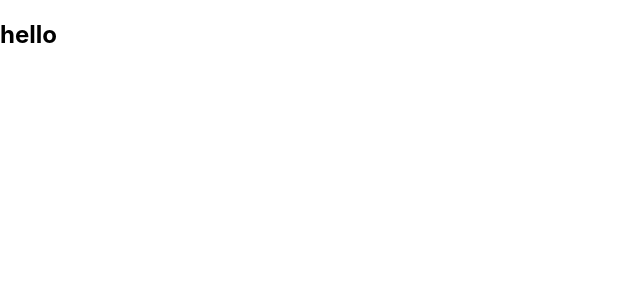
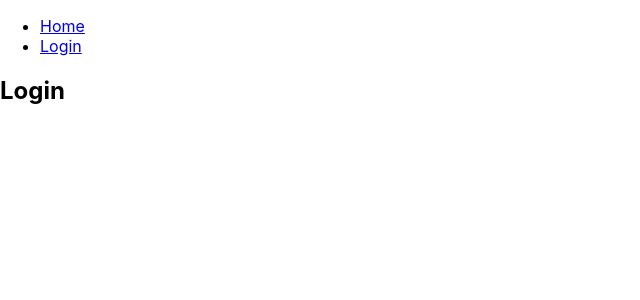
Before and after one commit to YemekSepeti-WebAPI-Bootcamp/frontend_w2_d1_caps, a React (Create React App) app: page /login in a window 1280 px wide. Shown: the top 300 px of the page, without its empty margins (0-640 px from the left). Built offline with nearby package versions, Linux system fonts and the light colour scheme.

Commit message:
router implementation

```diff
--- a/package.json
+++ b/package.json
@@ -10,6 +10,7 @@
     "@testing-library/user-event": "^12.1.10",
     "react": "^17.0.1",
     "react-dom": "^17.0.1",
+    "react-router-dom": "^5.2.0",
     "react-scripts": "4.0.3",
     "web-vitals": "^1.0.1"
   },
--- /dev/null
+++ b/src/AboutUs.js
@@ -0,0 +1,5 @@
+const AboutUs = () => {
+    return <h2>About Us</h2>
+}
+
+export default AboutUs
--- /dev/null
+++ b/src/Login.js
@@ -0,0 +1,5 @@
+const Login = () => {
+    return <h2>Login</h2>
+}
+
+export default Login
--- /dev/null
+++ b/src/SignIn.js
@@ -0,0 +1,5 @@
+const SignIn = () => {
+    return <h2>Sign In</h2>
+}
+
+export default SignIn
--- a/src/index.js
+++ b/src/index.js
@@ -1,5 +1,11 @@
 import React from "react";
 import ReactDOM from "react-dom";
+import {
+  BrowserRouter as Router,
+  Switch,
+  Route,
+  Link
+} from "react-router-dom";
 
 import { createMuiTheme, ThemeProvider } from '@material-ui/core/styles';
 import blue from '@material-ui/core/colors/blue';
@@ -7,6 +13,9 @@ import green from '@material-ui/core/colors/green';
 
 import "./index.css";
 import App from "./App";
+import Login from "./Login";
+
+
 
 const theme = createMuiTheme({
   palette: {
@@ -23,7 +32,30 @@ const theme = createMuiTheme({
 ReactDOM.render(
   <React.StrictMode>
     <ThemeProvider theme={theme}>
-      <App />
+      <Router>
+
+        <div>
+          <nav>
+            <ul>
+              <li>
+                <Link to="/">Home</Link>
+              </li>
+              <li>
+                <Link to="/login">Login</Link>
+              </li>
+            </ul>
+          </nav>
+        </div>
+
+        <Switch>
+          <Route path="/" exact>
+            <App />
+          </Route>
+          <Route path="/login" exact>
+            <Login />
+          </Route>
+        </Switch>
+      </Router>
     </ThemeProvider>
   </React.StrictMode>,
   document.getElementById("root")
```
Also changed, not shown: 1 other file (tests, documents, lock files or other folders).
